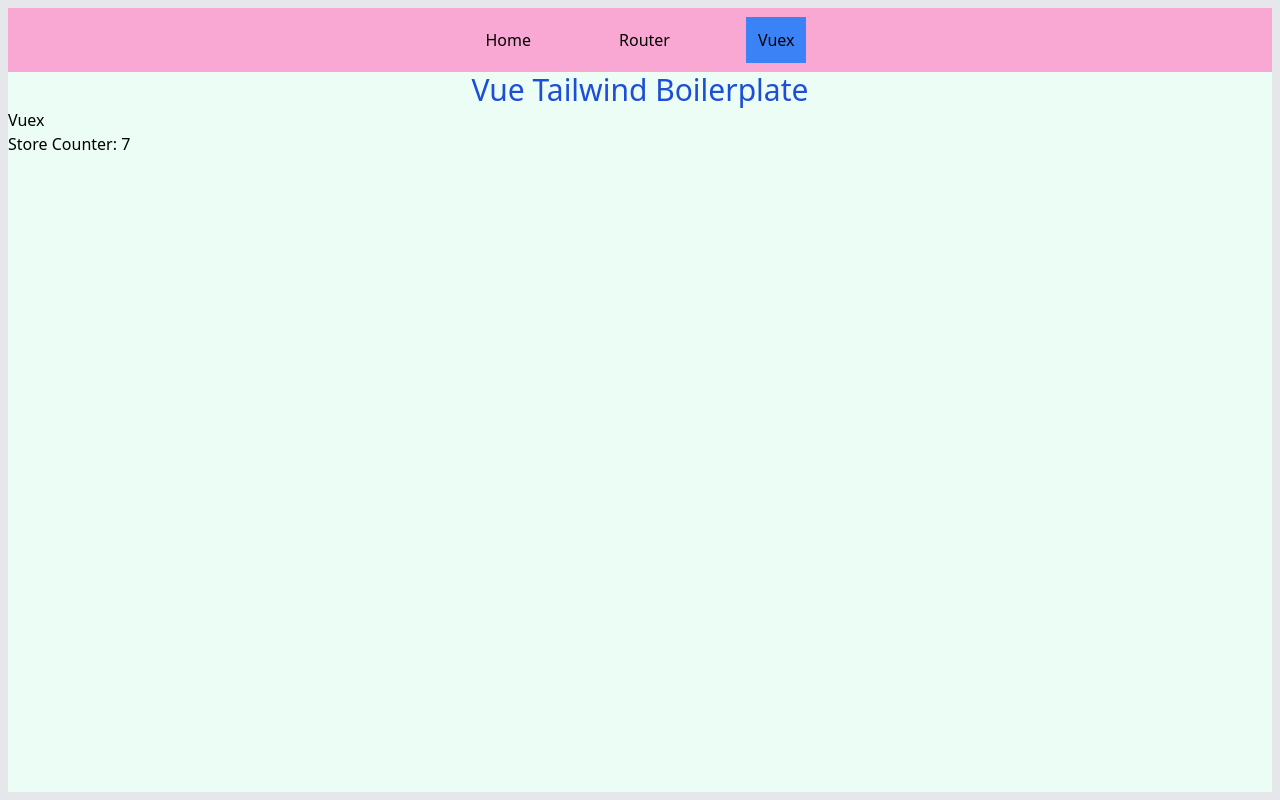
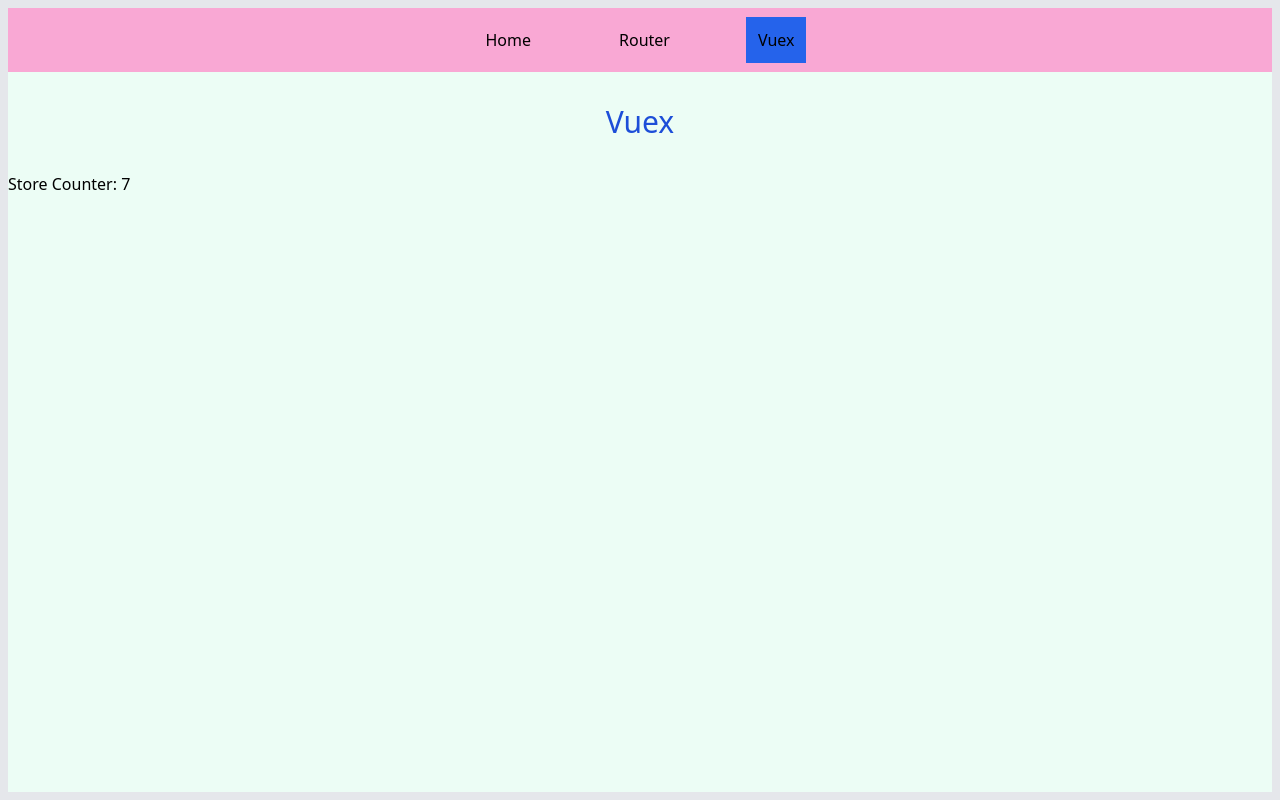
Before and after one commit to ArtuGit/Front-End-Sandbox, a Vue app in the folder vue-sandbox/: page /vuex in a window 1280 px wide. Built offline with nearby package versions, Linux system fonts and the light colour scheme.

Commit message:
Vue Sandbox: Developing menu

```diff
--- a/vue-sandbox/src/App.vue
+++ b/vue-sandbox/src/App.vue
@@ -1,17 +1,50 @@
 <template>
   <main>
-    <main-menu></main-menu>
-    <h1 class="text-blue-700 text-center text-3xl">Vue Tailwind Boilerplate</h1>
+    <main-menu :menu="menu"></main-menu>
+    <before-content
+      v-if="currentPageTitle"
+      :title="currentPageTitle"
+    ></before-content>
     <router-view></router-view>
   </main>
 </template>
 
 <script>
 import MainMenu from "./components/UI/MainMenu";
+import BeforeContent from "./components/UI/BeforeContent";
 
 export default {
   components: {
-    MainMenu
+    MainMenu,
+    BeforeContent
+  },
+  data() {
+    return {
+      menu: [
+        { id: 1, name: "Home", path: "/", title: "Vue Sandbox" },
+        { id: 2, name: "Router", path: "/router" },
+        { id: 3, name: "Vuex", path: "/vuex" }
+      ]
+    };
+  },
+  computed: {
+    currentRoutePath: function() {
+      return this.$route.path;
+    },
+    currentMenu: function() {
+      return this.menu.find(element => element.path === this.currentRoutePath);
+    },
+    currentPageTitle: function() {
+      if (typeof this.currentMenu !== "undefined") {
+        if ("title" in this.currentMenu) {
+          return this.currentMenu.title;
+        } else {
+          return this.currentMenu.name;
+        }
+      } else {
+        return "";
+      }
+    }
   }
 };
 </script>
--- /dev/null
+++ b/vue-sandbox/src/components/UI/BeforeContent.vue
@@ -0,0 +1,14 @@
+<template>
+  <h1 class="text-blue-700 text-center text-3xl my-8">{{ title }}</h1>
+</template>
+
+<script>
+export default {
+  name: "BeforeContent",
+  props: {
+    title: String
+  }
+};
+</script>
+
+<style scoped></style>
--- a/vue-sandbox/src/components/UI/MainMenu.vue
+++ b/vue-sandbox/src/components/UI/MainMenu.vue
@@ -3,7 +3,7 @@
     class="w-full h-16 bg-pink-300 flex flex-col justify-center items-center "
   >
     <ul class="flex justify-center items-center">
-      <li class="mx-8" v-for="item in menu" :key="item.name">
+      <li class="mx-8" v-for="item in menu" :key="item.id">
         <menu-item :name="item.name" :path="item.path"></menu-item>
       </li>
     </ul>
@@ -16,14 +16,8 @@
   components: {
     MenuItem
   },
-  data() {
-    return {
-      menu: [
-        { name: "Home", path: "/" },
-        { name: "Router", path: "/router" },
-        { name: "Vuex", path: "/vuex" }
-      ]
-    };
+  props: {
+    menu: Array
   }
 };
 </script>
--- a/vue-sandbox/src/components/UI/MainMenuItem.vue
+++ b/vue-sandbox/src/components/UI/MainMenuItem.vue
@@ -10,8 +10,7 @@
   props: {
     name: String,
     path: String
-  },
-  linkActiveClass: "active"
+  }
 };
 </script>
 
@@ -19,4 +18,8 @@
 .router-link-active {
   @apply bg-blue-500;
 }
+
+.router-link-exact-active {
+  @apply bg-blue-600;
+}
 </style>
--- a/vue-sandbox/src/components/pages/Vuex.vue
+++ b/vue-sandbox/src/components/pages/Vuex.vue
@@ -1,5 +1,4 @@
 <template>
-  <h2>Vuex</h2>
   <p>Store Counter: {{ $store.state.counter }}</p>
 </template>
 
--- a/vue-sandbox/src/main.js
+++ b/vue-sandbox/src/main.js
@@ -15,6 +15,7 @@
   routes: [
     { path: "/", component: Home },
     { path: "/router", component: Router },
+    { path: "/router/:numId", component: Router },
     { path: "/vuex", component: Vuex }
   ]
 });
```
